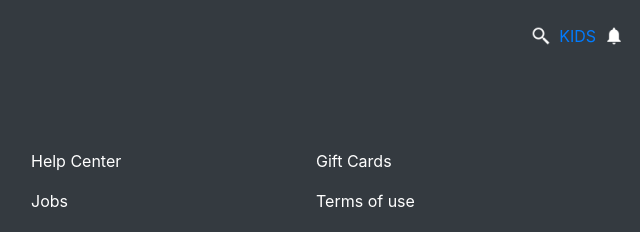
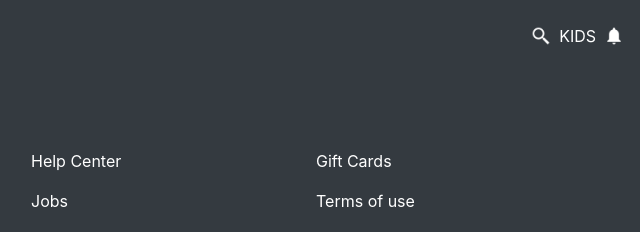
Before and after one commit to vennhost/netflixproject, a plain HTML site: page index.html in a window 1280 px wide. Shown: the top 232 px of the page, 640-1280 px from the left. Drawn offline with nearby package versions, Linux system fonts and the light colour scheme.

Commit message:
navbar icon

```diff
--- a/index.css
+++ b/index.css
@@ -37,3 +37,6 @@ h3 {
 footer a {
     color: white;
 }
+.navbar-dark a {
+    color: white;
+}
```
